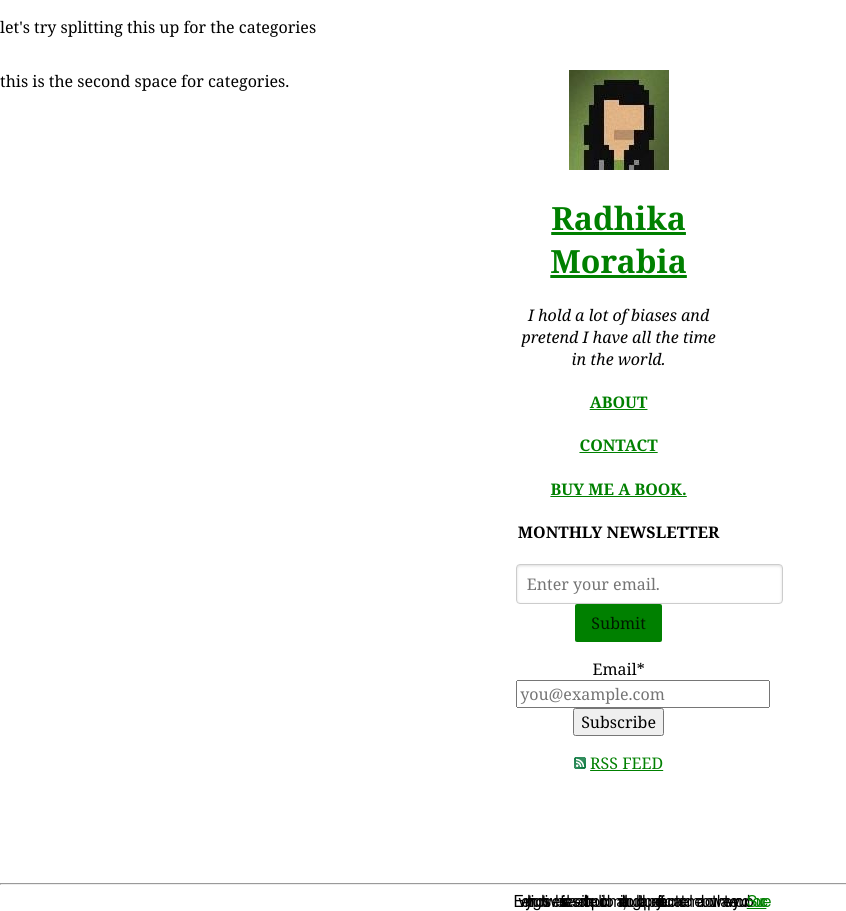
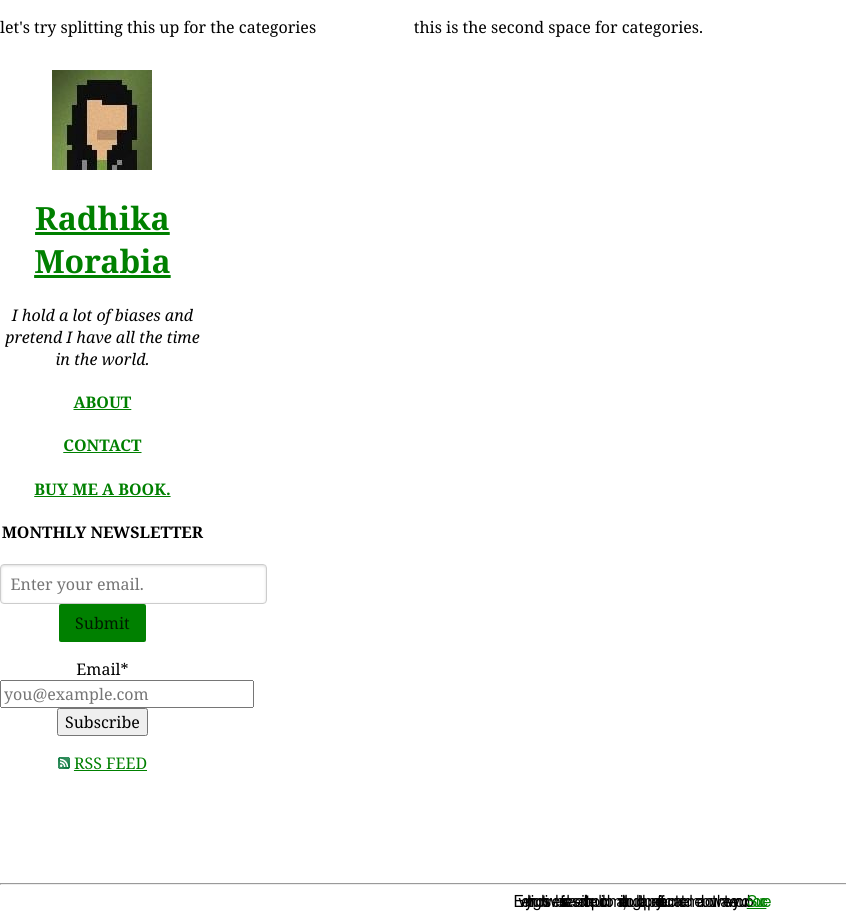
Before and after one commit to rmorabia/radhika.dev, a Jekyll site: the page built from index.html, in a window 1280 px wide. Shown: the whole page, without its empty margins (0-846 px from the left). Built offline with Jekyll 4.4.1, drawn with Linux system fonts in a browser that asks for light colours; Markdown is read by kramdown in place of the engine named in the settings.

Commit message:
I hope the grids work this time.

```diff
--- a/index.html
+++ b/index.html
@@ -3,8 +3,8 @@
 title: Radhika Morabia
 ---
 
-<div class="pure-u-1-2">
+<div class="pure-u-2-5">
 	<p>let's try splitting this up for the categories</p>
 </div>
-<div class="pure-u-1-2">
+<div class="pure-u-2-5">
 	<p>this is the second space for categories.</p>
```
